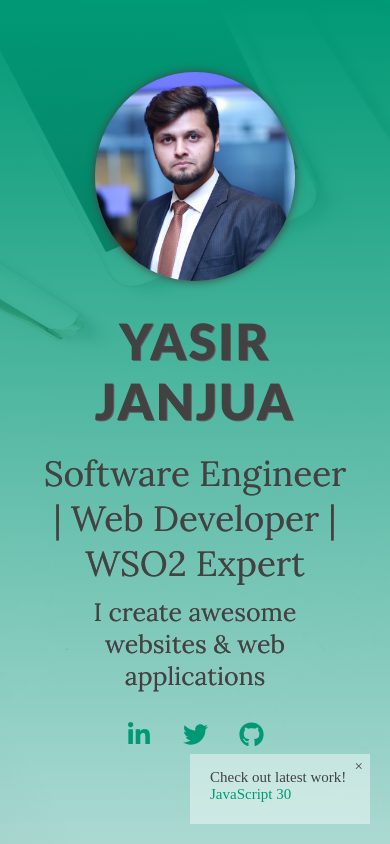
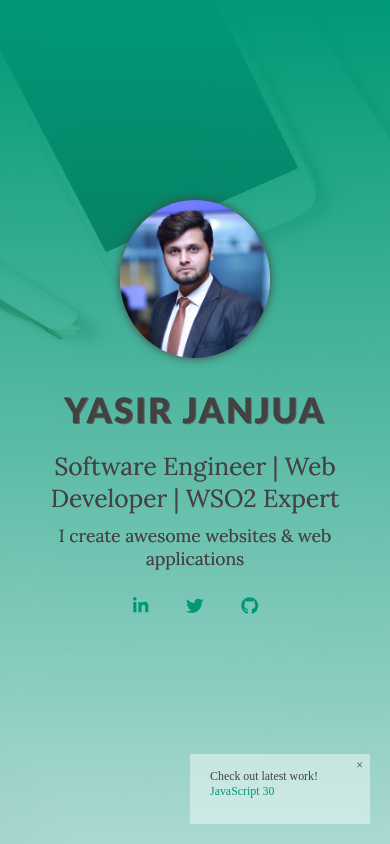
Before and after one commit to yasirjanjua/yasirjanjua.github.io, a plain HTML site: page index.html in a window 390 px wide. Drawn offline with Linux system fonts and the light colour scheme.

Commit message:
responsive

```diff
--- a/style.css
+++ b/style.css
@@ -129,12 +129,12 @@ a {
 	right: 0px;
 	margin: 20px;
 	height: 70px;
-	max-width: 180px;
+	width: 220px;
 	padding: 15px 20px;
-	font-size: 1.5em;
+	font-size: 1.7em;
 	background: #ffffff70;
 	color: var(--accent);
-	transform: translate(200px);
+	transform: translate(250px);
 	transition: ease-in all 0.2s;
 	will-change: transfrom;
 }
@@ -163,3 +163,21 @@ a {
 	transform: translate(0);
 
 }
+
+@media only screen and (max-width: 40rem) {
+
+	html{
+		font-size: 7px;
+	}
+	.hero {
+		padding: 5%;
+	}
+
+	.hero__image{
+		width: 150px;
+	}
+
+	.news{
+		width: 180px;
+	}
+}
```
